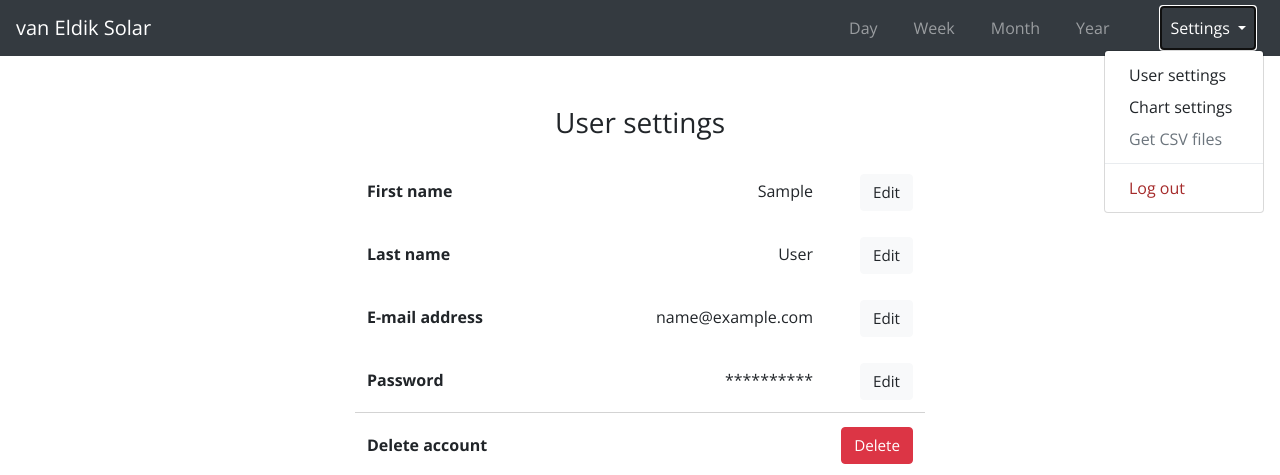
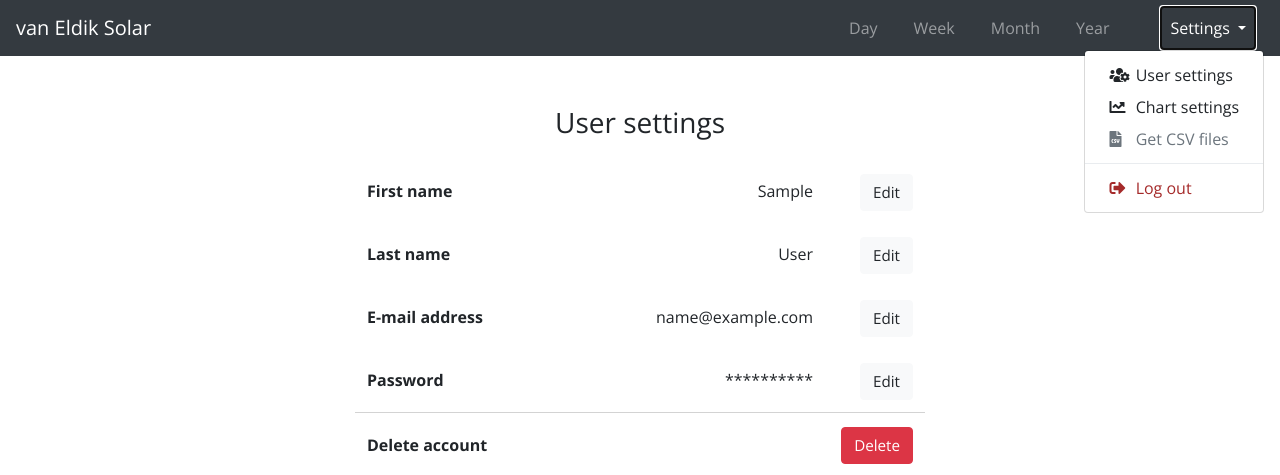
Before and after one commit to CarbonvanE/solar, a Django app: page /settings/user in a window 1280 px wide, after a click on "Settings". Shown: the top 475 px of the page. Run offline with Django 3.2, Linux system fonts and the light colour scheme; the visitor is signed in with stand-in values (Sample User, id 1); style sheets or scripts are compiled from the project's sources; parts of the project's set-up code (start-up, migrations or seed data) failed here and were passed over; some libraries are stand-ins or nearby versions.

Commit message:
feat: Added icons in the settings dropdown menu

```diff
--- a/app/static/app/stylesheets/sass/base.scss
+++ b/app/static/app/stylesheets/sass/base.scss
@@ -22,6 +22,10 @@
 
     }
     .dropdown {
+        .fas {
+            width: 22px;
+        }
+
         .log-out-button {
             color: brown;
         }
--- a/app/templates/app/base/base_logged_in.html
+++ b/app/templates/app/base/base_logged_in.html
@@ -29,11 +29,11 @@
                         Settings
                     </a>
                     <div class="dropdown-menu dropdown-menu-right" aria-labelledby="navbarDropdownMenuLink">
-                        <a class="dropdown-item" href="{% url 'user_settings' %}">User settings</a>
-                        <a class="dropdown-item" href="{% url 'chart_settings' %}">Chart settings</a>
-                        <a class="dropdown-item disabled" href="#">Get CSV files</a>
+                        <a class="dropdown-item" href="{% url 'user_settings' %}"><i class="fas fa-users-cog"></i> User settings</a>
+                        <a class="dropdown-item" href="{% url 'chart_settings' %}"><i class="fas fa-chart-line"></i> Chart settings</a>
+                        <a class="dropdown-item disabled" href="#"><i class="fas fa-file-csv"></i> Get CSV files</a>
                         <div class="dropdown-divider"></div>
-                        <a class="dropdown-item log-out-button" href="{% url 'logout' %}">Log out</a>
+                        <a class="dropdown-item log-out-button" href="{% url 'logout' %}"><i class="fas fa-sign-out-alt"></i> Log out</a>
                     </div>
                 </li>
             </ul>
```
